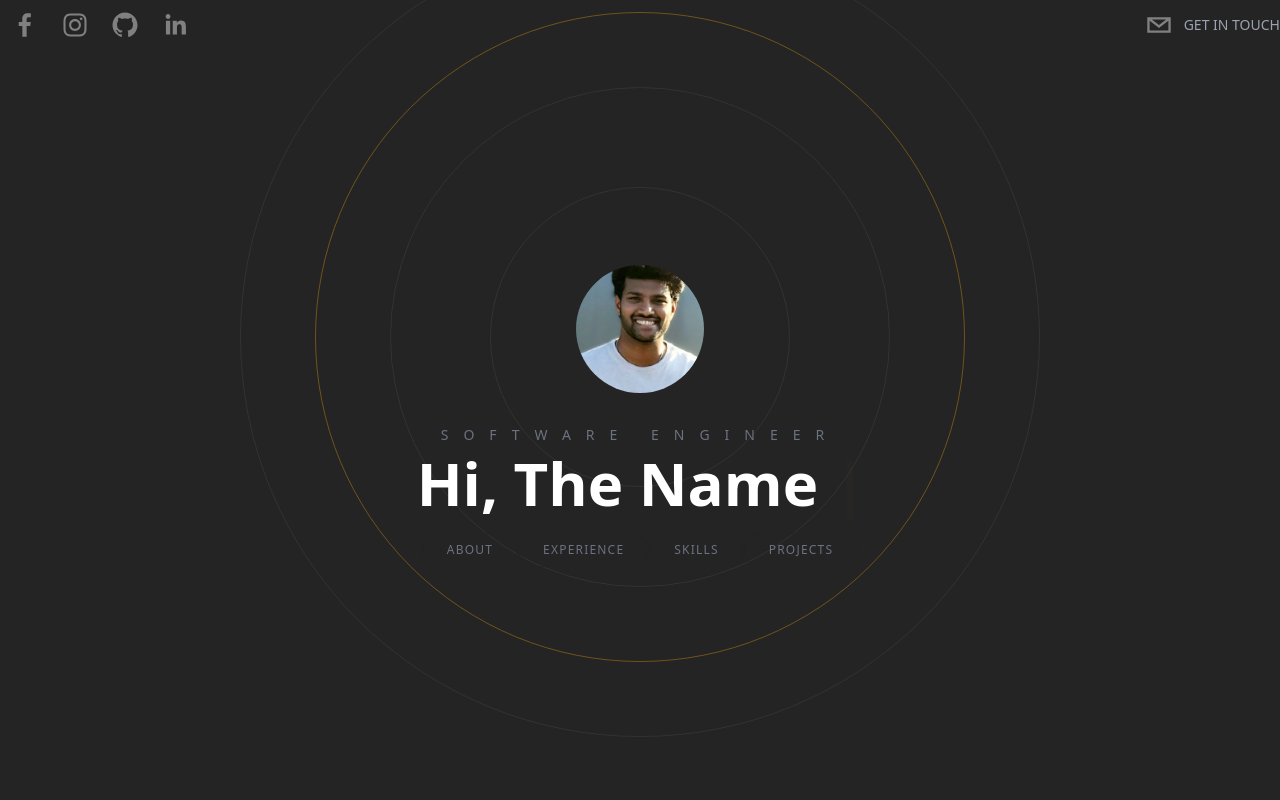
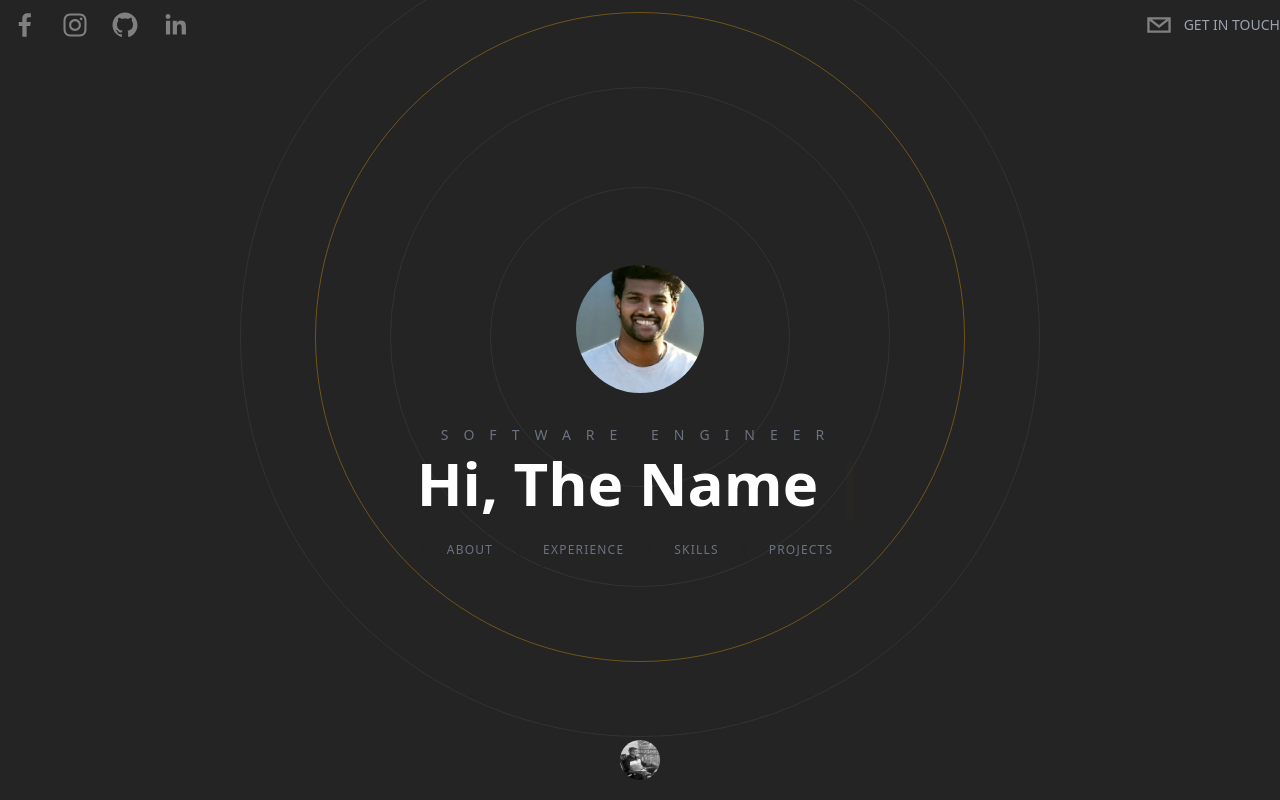
Before and after one commit to abhijeetpalanki/AbhiYourPal, a Next.js app: page / in a window 1280 px wide. Built offline with nearby package versions, Linux system fonts and the light colour scheme.

Commit message:
footer link to hero

```diff
--- a/components/Header.tsx
+++ b/components/Header.tsx
@@ -1,6 +1,7 @@
 import React from "react";
 import { SocialIcon } from "react-social-icons";
 import { motion } from "framer-motion";
+import Link from "next/link";
 
 type Props = {};
 
@@ -46,6 +47,7 @@
         />
       </motion.div>
 
+      <Link href="#contact">
         <motion.div
           initial={{ x: 500, opacity: 0, scale: 0.5 }}
           animate={{ x: 0, opacity: 1, scale: 1 }}
@@ -62,6 +64,7 @@
             Get In Touch
           </p>
         </motion.div>
+      </Link>
     </header>
   );
 }
--- a/pages/index.tsx
+++ b/pages/index.tsx
@@ -7,6 +7,8 @@
 import Hero from "../components/Hero";
 import Projects from "../components/Projects";
 import Skills from "../components/Skills";
+import Link from "next/link";
+import profileAbout from "../images/profile-about.jpg";
 
 const Home: NextPage = () => {
   return (
@@ -42,6 +44,18 @@
       <section id="contact" className="snap-start">
         <ContactMe />
       </section>
+
+      <Link href="#hero">
+        <footer className="sticky bottom-5 w-full cursor-pointer">
+          <div className="flex items-center justify-center">
+            <img
+              className="h-10 w-10 rounded-full filter grayscale hover:grayscale-0"
+              src={profileAbout.src}
+              alt="profile"
+            />
+          </div>
+        </footer>
+      </Link>
     </div>
   );
 };
```
Lines whose indentation alone changed are shown as unchanged.
